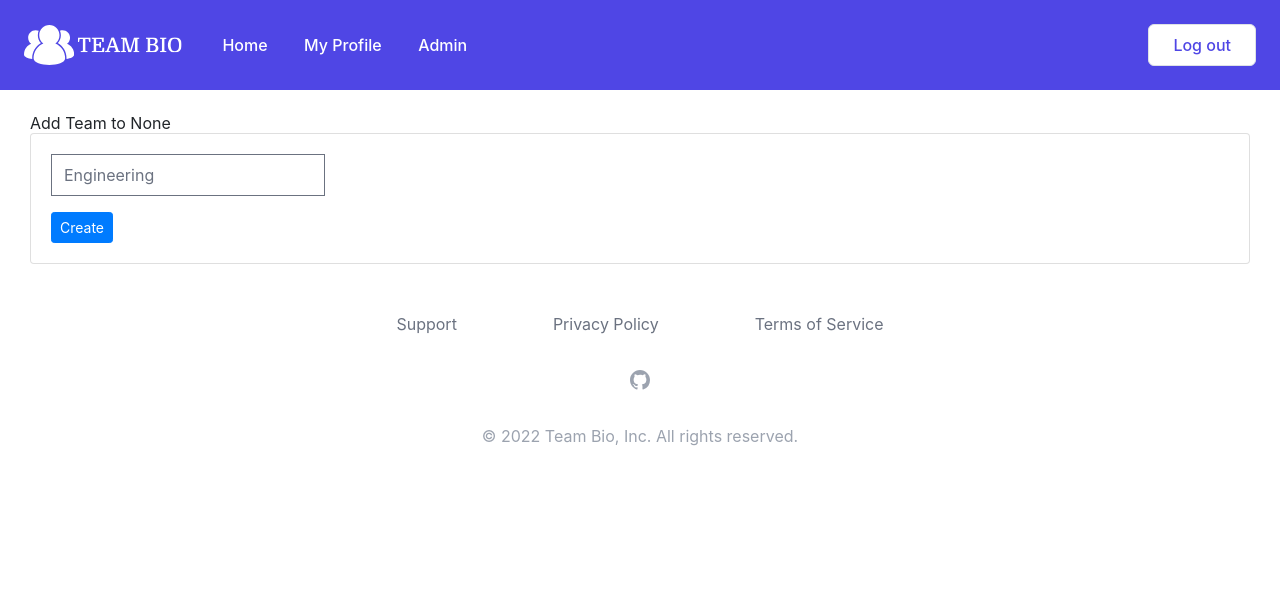
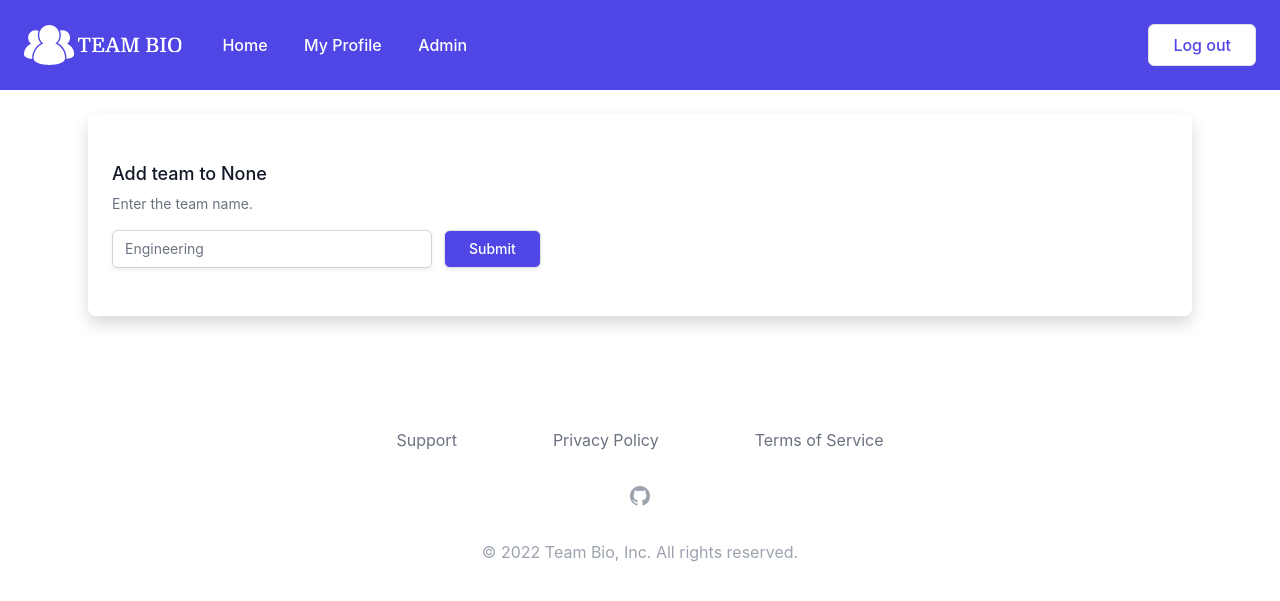
Before and after one commit to aaronspindler/Team.Bio, a Django app: template templates/companies/add_team.html in a window 1280 px wide. Shown: the top 601 px of the page. Run offline with Django 4.2, Linux system fonts and the light colour scheme; the template is opened without the code that fills it: values that come from a table or form of the project are taken from there, others are empty; the visitor is signed in with stand-in values (Sample User, id 1); some libraries are stand-ins or nearby versions.

Commit message:
Fixed formatting for add team and add location

```diff
--- a/companies/forms.py
+++ b/companies/forms.py
@@ -14,7 +14,10 @@
 
 
 class LocationForm(ModelForm):
-    name = forms.CharField(label="Name", widget=forms.TextInput(attrs={'placeholder': 'NYC'}))
+    name = forms.CharField(label="Name", widget=forms.TextInput(attrs={
+        'placeholder': 'NYC',
+        'class': 'block w-full rounded-md border-gray-300 shadow-sm focus:border-indigo-500 focus:ring-indigo-500 sm:text-sm'
+    }))
 
     class Meta:
         model = Location
@@ -22,7 +25,10 @@
 
 
 class TeamForm(ModelForm):
-    name = forms.CharField(label="Name", widget=forms.TextInput(attrs={'placeholder': 'Engineering'}))
+    name = forms.CharField(label="Name", widget=forms.TextInput(attrs={
+        'placeholder': 'Engineering',
+        'class': 'block w-full rounded-md border-gray-300 shadow-sm focus:border-indigo-500 focus:ring-indigo-500 sm:text-sm'
+    }))
 
     class Meta:
         model = Team
--- a/templates/companies/add_team.html
+++ b/templates/companies/add_team.html
@@ -4,26 +4,25 @@
 {% block title %}{{ user.company }} Add Team{% endblock title %}
 
 {% block content %}
-    <div class="container">
-        <div class="row">
-            <div class="col-md-12">
-                <h1>Add Team to {{ user.company }}</h1>
+    <main class="mx-auto max-w-6xl px-4 pb-12 lg:pb-16">
+        <div class="bg-white shadow sm:rounded-lg">
+            <div class="px-4 py-5 sm:p-6">
+                <h3 class="text-lg font-medium leading-6 text-gray-900">Add team to {{ user.company }}</h3>
+                <div class="mt-2 max-w-xl text-sm text-gray-500">
+                    <p>Enter the team name.</p>
+                </div>
+                <form class="mt-3 sm:flex sm:items-center" method="post">
+                    <div class="w-full sm:max-w-xs">
+                        <label for="email" class="sr-only">Team</label>
+                        {{ form.name }}
+                    </div>
+                    {% csrf_token %}
+                    <button type="submit"
+                            class=" inline-flex w-full items-center justify-center rounded-md border border-transparent bg-indigo-600 px-4 py-2 font-medium text-white shadow-sm hover:bg-indigo-700 focus:outline-none focus:ring-2 focus:ring-indigo-500 focus:ring-offset-2 sm:mt-0 sm:ml-3 sm:w-auto sm:text-sm">
+                        Submit
+                    </button>
+                </form>
             </div>
         </div>
-        <div class="row">
-            <div class="col-md-12">
-                <div class="card">
-                    <div class="card-body">
-                        <form method="post">
-                            {% csrf_token %}
-                            <div class="form-group">
-                                {{ form.name }}
-                            </div>
-                            <button class="btn btn-primary btn-sm" type='submit'>Create</button>
-                        </form>
-                    </div>
-                </div>
-            </div>
-        </div>
-    </div>
+    </main>
 {% endblock content %}
```
Also changed, not shown: templates/companies/add_location.html (+19 -20 lines).
